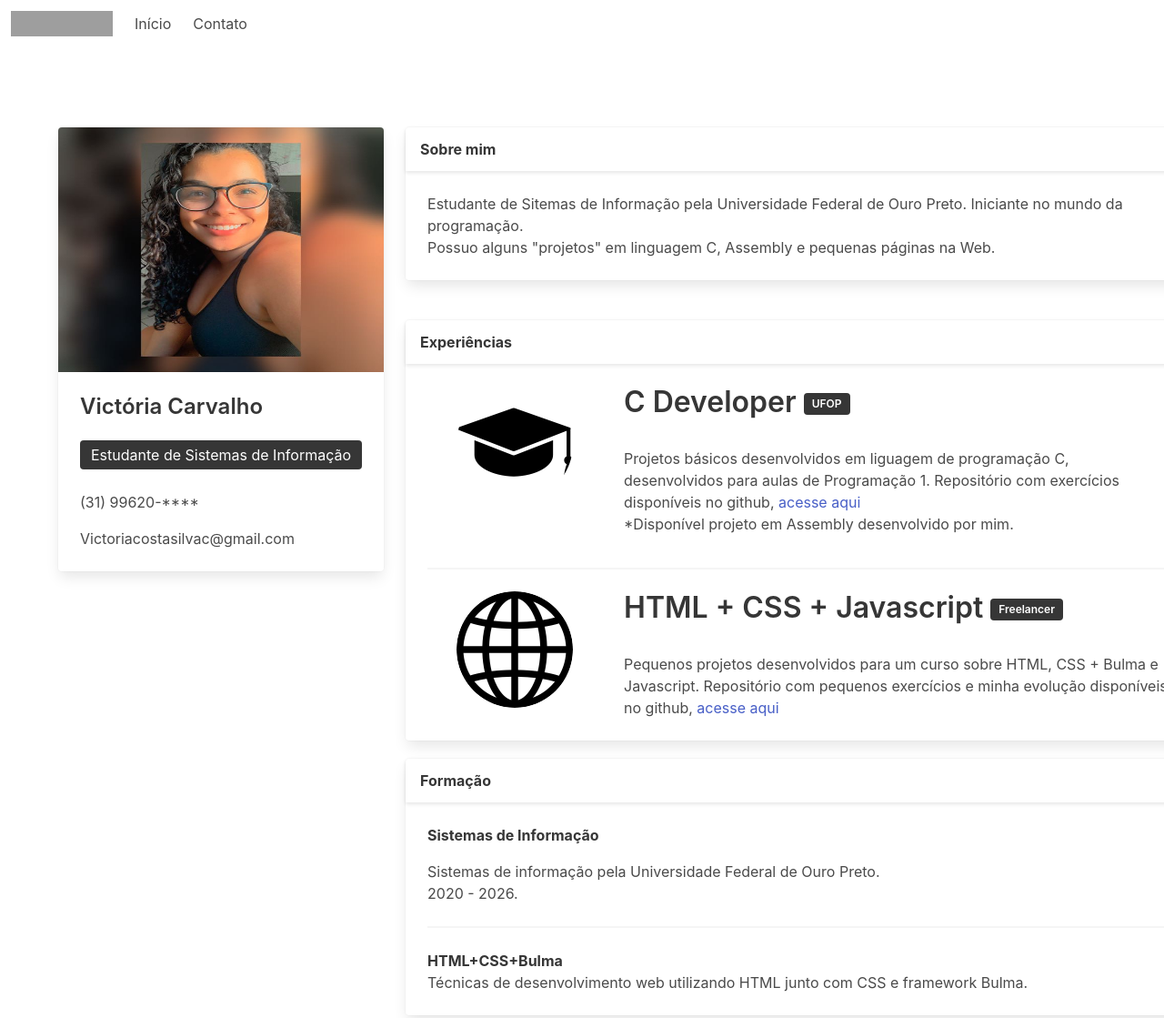
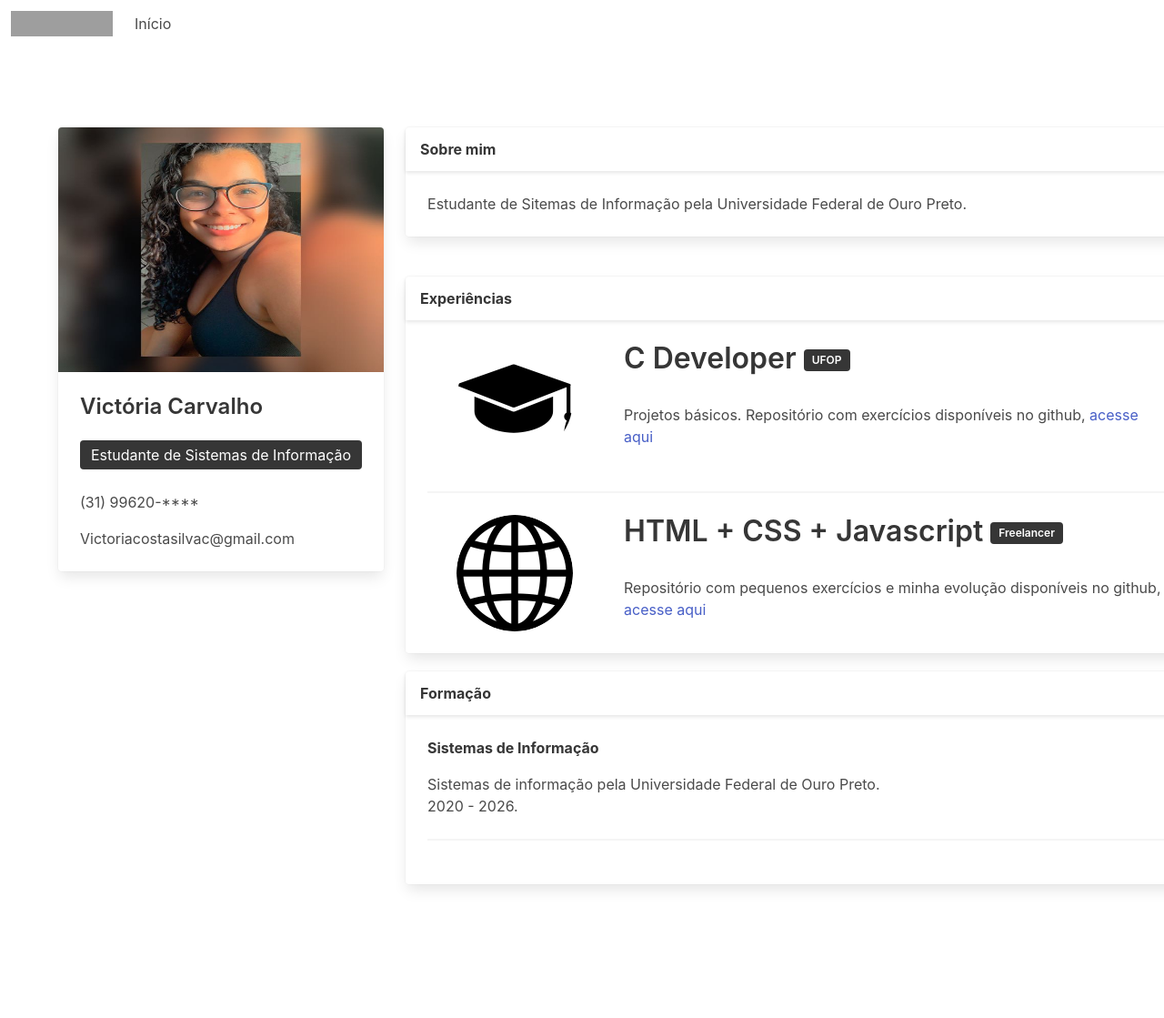
Before and after one commit to victoriacarvalho/CurriculoBulma, a plain HTML site: page index.html in a window 1280 px wide. Shown: the top 1119 px of the page at 91% size. After the commit the page ends 1040 px from the top, so only its background shows below. Drawn offline with nearby package versions, Linux system fonts and the light colour scheme; grey boxes are pictures that could not be loaded.

Commit message:
Update index.html

```diff
--- a/index.html
+++ b/index.html
@@ -28,9 +28,7 @@
                     <a class="navbar-item" href="index.html">
                         Início
                     </a>
-                    <a class="navbar-item" href="IndexContato.html">
-                        Contato
-                    </a>
+
                 </div>
             </div>
         </nav>
@@ -68,8 +66,7 @@
                     </header>
                     <div class="card-content">
                         <div class="content">
-                            Estudante de Sitemas de Informação pela Universidade Federal de Ouro Preto. Iniciante no mundo da programação.
-                            <p>Possuo alguns "projetos" em linguagem C, Assembly e pequenas páginas na Web.</p>
+                            Estudante de Sitemas de Informação pela Universidade Federal de Ouro Preto.
                         </div>
                     </div>
                 </div>
@@ -93,11 +90,9 @@
                                         <p class="title">C Developer
                                             <span class="tag is-dark is-all">UFOP</span>
                                         </p>
-                                        Projetos básicos desenvolvidos em liguagem de programação C, desenvolvidos para
-                                        aulas de Programação 1.
+                                        Projetos básicos.
                                         Repositório com exercícios disponíveis no github, <a
                                             href="https://victoriacarvalho.github.io/Onde-Me-Encontrar/">acesse aqui</a>
-                                            <p>*Disponível projeto em Assembly desenvolvido por mim.</p>
                                     </div>
                                 </div>
                                 <hr>
@@ -112,8 +107,6 @@
                                             <span class="tag is-dark is-all">Freelancer</span>
                                         </p>
                                         </p>
-                                        Pequenos projetos desenvolvidos para um curso sobre HTML, CSS + Bulma e
-                                        Javascript.
                                         Repositório com pequenos exercícios e minha evolução disponíveis no github, <a
                                             href="https://victoriacarvalho.github.io/Onde-Me-Encontrar/">acesse aqui</a>
                                     </div>
@@ -135,8 +128,6 @@
                             Sistemas de informação pela Universidade Federal de Ouro Preto. <br>
                             2020 - 2026.
                             <hr>
-                            <p><strong>HTML+CSS+Bulma</strong></p>
-                            Técnicas de desenvolvimento web utilizando HTML junto com CSS e framework Bulma.
                         </div>
                     </div>
                 </div>
```
